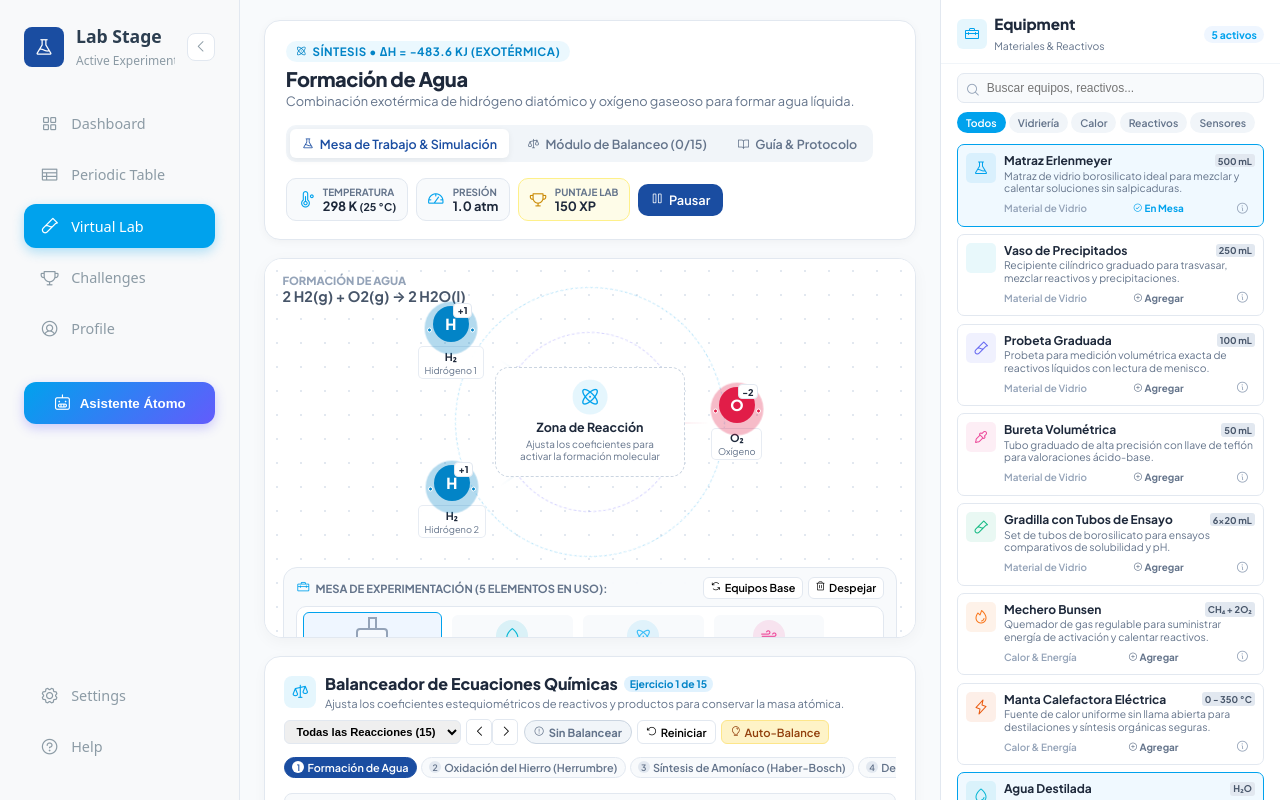
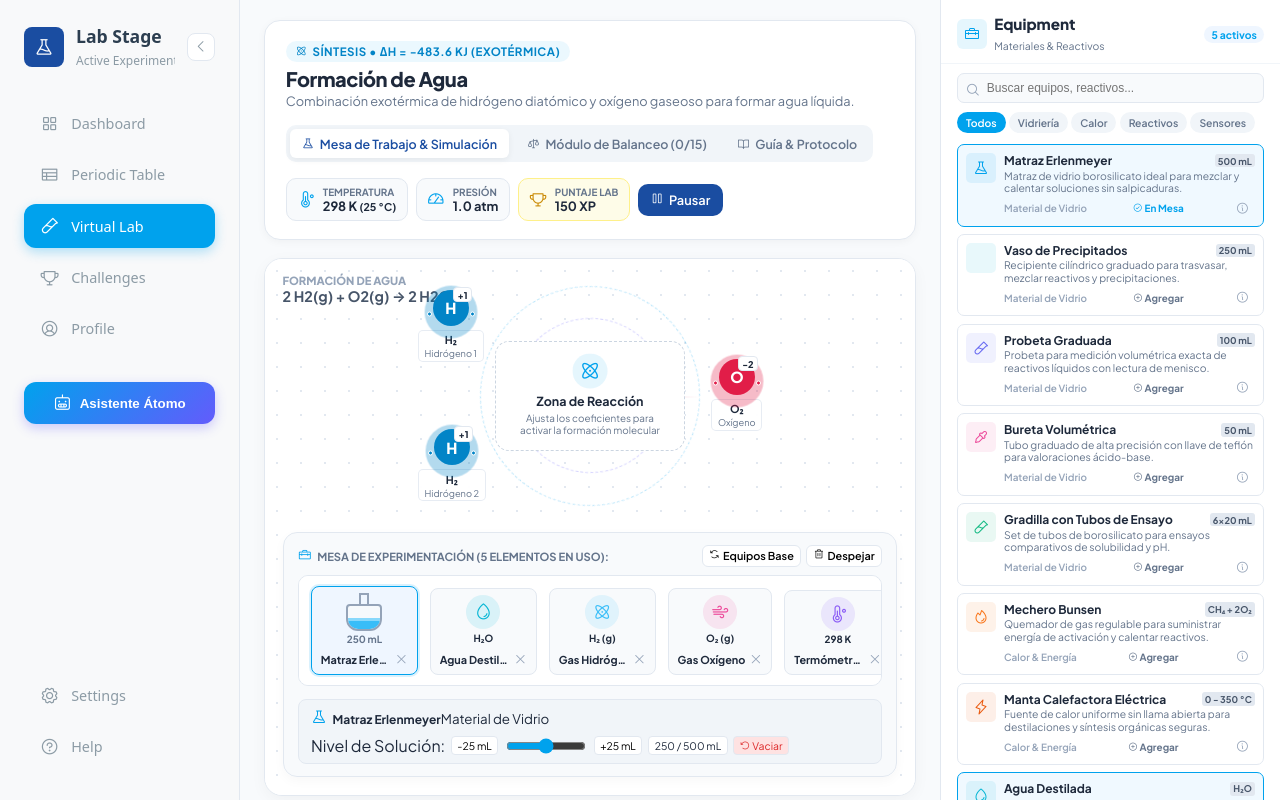
Before and after one commit to Andresittow/ReactivA, an Angular app in the folder ReactivA/: page /virtual-lab in a window 1280 px wide. Built offline with nearby package versions, Linux system fonts and the light colour scheme.

Commit message:
Arreglando Virtual Lab

```diff
--- a/ReactivA/src/app/virtual-lab/virtual-lab.scss
+++ b/ReactivA/src/app/virtual-lab/virtual-lab.scss
@@ -10,8 +10,8 @@ $warning-amber: #f59e0b;
 $danger-red: #ef4444;
 
 $bg-workspace: #f8fafc;
-$bg-canvas: #ffffff;
-$bg-card: #ffffff;
+$bg-canvas: #fff;
+$bg-card: #fff;
 $text-dark: #1e293b;
 $text-muted: #64748b;
 $text-light: #94a3b8;
@@ -67,10 +67,86 @@ $border-color: #e2e8f0;
   &::-webkit-scrollbar-thumb { background: #cbd5e1; border-radius: 4px; }
 }
 
-.lab-header {
+/* ============================================================
+   SHARED FLEXBOX & INTERACTIVE UTILITY GROUPS
+   ============================================================ */
+.pulse-indicator,
+.synth-sparkle-halo,
+.card-icon-box,
+.panel-icon,
+.balancer-icon-box,
+.tool-icon-circle,
+.btn-clear-search,
+.pill-index {
+  display: flex;
+  align-items: center;
+  justify-content: center;
+}
+
+.awaiting-state,
+.molecule-synthesized,
+.molecule-badge,
+.glassware-flask-visual,
+.bunsen-burner-visual,
+.generic-tool-visual,
+.bench-tool-item,
+.reactant-node,
+.atom-label,
+.reaction-arrow-block {
+  display: flex;
+  flex-direction: column;
+  align-items: center;
+}
+
+.lab-header,
+.workbench-header,
+.balancer-header,
+.card-title-row,
+.card-footer-meta,
+.tool-control-strip,
+.panel-header,
+.solved-row {
   display: flex;
   align-items: center;
   justify-content: space-between;
+}
+
+.nav-tab-btn,
+.btn-control-play,
+.btn-wb-action,
+.btn-reset-equation,
+.btn-help-equation,
+.carousel-pill,
+.balance-badge,
+.element-atom-chip {
+  display: inline-flex;
+  align-items: center;
+}
+
+.nav-tab-btn,
+.btn-control-play,
+.btn-wb-action,
+.btn-reset-equation,
+.btn-help-equation,
+.btn-volume-step,
+.btn-vessel-empty,
+.btn-tool-mode,
+.btn-step-arrow,
+.btn-reset-filter,
+.btn-close-modal,
+.btn-modal-action,
+.btn-tool-remove,
+.btn-inspect-modal,
+.tab-btn,
+.carousel-pill {
+  cursor: pointer;
+  font-family: inherit;
+}
+
+/* ============================================================
+   HEADER & TOP CONTROLS
+   ============================================================ */
+.lab-header {
   flex-wrap: wrap;
   gap: 1rem;
   background: $bg-card;
@@ -106,39 +182,6 @@ $border-color: #e2e8f0;
   background: #f1f5f9;
   padding: 0.25rem;
   border-radius: 10px;
-}
-
-/* Shared button / interactive styles */
-.nav-tab-btn,
-.btn-control-play,
-.btn-wb-action,
-.btn-reset-equation,
-.btn-help-equation,
-.carousel-pill,
-.balance-badge,
-.element-atom-chip {
-  display: inline-flex;
-  align-items: center;
-}
-
-.nav-tab-btn,
-.btn-control-play,
-.btn-wb-action,
-.btn-reset-equation,
-.btn-help-equation,
-.btn-volume-step,
-.btn-vessel-empty,
-.btn-tool-mode,
-.btn-step-arrow,
-.btn-reset-filter,
-.btn-close-modal,
-.btn-modal-action,
-.btn-tool-remove,
-.btn-inspect-modal,
-.tab-btn,
-.carousel-pill {
-  cursor: pointer;
-  font-family: inherit;
 }
 
 .nav-tab-btn {
@@ -208,9 +251,12 @@ $border-color: #e2e8f0;
   &:hover { background: color.adjust($primary-dark, $lightness: 8%); }
 }
 
+/* ============================================================
+   CANVAS DE SIMULACIÓN Y ÓRBITAS
+   ============================================================ */
 .simulation-canvas-wrapper {
-  flex: 1;
-  min-height: 380px;
+  flex-shrink: 0;
+  min-height: 520px;
   background: $bg-canvas;
   border-radius: 18px;
   border: 1px solid $border-color;
@@ -230,6 +276,7 @@ $border-color: #e2e8f0;
   padding: 1.1rem;
   box-sizing: border-box;
   background: #fff radial-gradient(#e2e8f0 1px, transparent 1px) 0 0/24px 24px;
+  gap: 0.85rem;
 
   &.simulation-paused * {
     animation-play-state: paused !important;
@@ -251,11 +298,11 @@ $border-color: #e2e8f0;
 .orbit-system {
   position: relative;
   width: 100%;
-  height: 290px;
+  height: 230px;
   display: flex;
   align-items: center;
   justify-content: center;
-  margin: auto 0;
+  margin: 0.25rem auto 0.5rem;
 }
 
 .orbit-ring {
@@ -263,9 +310,9 @@ $border-color: #e2e8f0;
   border-radius: 50%;
   pointer-events: none;
 }
-.ring-outer { width: 270px; height: 270px; border: 1.5px dashed rgba(0, 162, 237, 0.28); animation: rotateOrbit 30s linear infinite; }
-.ring-mid { width: 180px; height: 180px; border: 1.5px dashed rgba(99, 91, 252, 0.28); animation: rotateOrbitCounter 22s linear infinite; }
-.ring-inner { width: 100px; height: 100px; border: 1px solid rgba(16, 185, 129, 0.25); }
+.ring-outer { width: 220px; height: 220px; border: 1.5px dashed rgba(0, 162, 237, 0.28); animation: rotateOrbit 30s linear infinite; }
+.ring-mid { width: 155px; height: 155px; border: 1.5px dashed rgba(99, 91, 252, 0.28); animation: rotateOrbitCounter 22s linear infinite; }
+.ring-inner { width: 85px; height: 85px; border: 1px solid rgba(16, 185, 129, 0.25); }
 
 .bond-rays {
   position: absolute;
@@ -281,21 +328,18 @@ $border-color: #e2e8f0;
 }
 
 .ray { position: absolute; top: 50%; left: 50%; height: 2px; transform-origin: 0% 50%; }
-.ray-1 { width: 110px; background: linear-gradient(90deg, #0284c7, transparent); transform: rotate(215deg); }
-.ray-2 { width: 110px; background: linear-gradient(90deg, #0284c7, transparent); transform: rotate(145deg); }
-.ray-3 { width: 120px; background: linear-gradient(90deg, #e11d48, transparent); transform: rotate(0deg); }
+.ray-1 { width: 100px; background: linear-gradient(90deg, #0284c7, transparent); transform: rotate(215deg); }
+.ray-2 { width: 100px; background: linear-gradient(90deg, #0284c7, transparent); transform: rotate(145deg); }
+.ray-3 { width: 110px; background: linear-gradient(90deg, #e11d48, transparent); transform: rotate(0deg); }
 
 .reactant-node {
   position: absolute;
-  display: flex;
-  flex-direction: column;
-  align-items: center;
   z-index: 5;
 
-  &.top-left { top: 10%; left: 22%; }
-  &.bottom-left { bottom: 10%; left: 22%; }
-  &.center-right { top: 38%; right: 22%; }
-  &.top-right { top: 10%; right: 25%; }
+  &.top-left { top: 4%; left: 22%; }
+  &.bottom-left { bottom: 4%; left: 22%; }
+  &.center-right { top: 34%; right: 22%; }
+  &.top-right { top: 4%; right: 24%; }
 }
 
 .atom-halo {
@@ -354,10 +398,7 @@ $border-color: #e2e8f0;
 }
 
 .atom-label {
-  margin-top: 0.3rem;
-  display: flex;
-  flex-direction: column;
-  align-items: center;
+  margin-top: 0.25rem;
   background: rgba(255, 255, 255, 0.95);
   padding: 0.1rem 0.35rem;
   border-radius: 5px;
@@ -375,9 +416,6 @@ $border-color: #e2e8f0;
 }
 
 .awaiting-state {
-  display: flex;
-  flex-direction: column;
-  align-items: center;
   background: #fff;
   border: 1.5px dashed #cbd5e1;
   border-radius: 14px;
@@ -393,9 +431,6 @@ $border-color: #e2e8f0;
   border-radius: 50%;
   background: rgba(0, 162, 237, 0.1);
   color: $primary-blue;
-  display: flex;
-  align-items: center;
-  justify-content: center;
   font-size: 1.2rem;
   margin-bottom: 0.35rem;
   animation: pulseCore 2s infinite;
@@ -404,9 +439,6 @@ $border-color: #e2e8f0;
 .awaiting-title { font-size: 0.78rem; font-weight: 700; color: $text-dark; }
 
 .molecule-synthesized {
-  display: flex;
-  flex-direction: column;
-  align-items: center;
   animation: popIn 0.4s ease;
 }
 
@@ -416,18 +448,12 @@ $border-color: #e2e8f0;
   border-radius: 50%;
   background: #ecfdf5;
   color: #10b981;
-  display: flex;
-  align-items: center;
-  justify-content: center;
   font-size: 1.3rem;
   box-shadow: 0 0 14px rgba(16, 185, 129, 0.3);
 }
 
 .molecule-badge {
   margin-top: 0.4rem;
-  display: flex;
-  flex-direction: column;
-  align-items: center;
   background: #fff;
   padding: 0.4rem 0.75rem;
   border-radius: 10px;
@@ -437,21 +463,20 @@ $border-color: #e2e8f0;
   .synth-law { font-size: 0.6rem; color: #047857; }
 }
 
+/* ============================================================
+   MESA DE EXPERIMENTACIÓN (WORKBENCH) - 100% VISIBLE Y DINÁMICA
+   ============================================================ */
 .workbench-bar {
-  background: rgba(248, 250, 252, 0.95);
+  background: rgba(248, 250, 252, 0.98);
   border: 1px solid $border-color;
   border-radius: 14px;
-  padding: 0.6rem 0.8rem;
+  padding: 0.75rem 0.9rem;
   z-index: 5;
   display: flex;
   flex-direction: column;
-  gap: 0.45rem;
-}
-
-.workbench-header {
-  display: flex;
-  align-items: center;
-  justify-content: space-between;
+  gap: 0.55rem;
+  box-shadow: 0 4px 12px rgba(0, 0, 0, 0.03);
+  margin-top: auto;
 }
 
 .wb-title-group {
@@ -484,13 +509,18 @@ $border-color: #e2e8f0;
 .workbench-benchtop {
   display: flex;
   align-items: flex-end;
-  flex-wrap: wrap;
-  gap: 0.65rem;
-  min-height: 75px;
-  padding: 0.35rem;
+  gap: 0.75rem;
+  min-height: 110px;
+  padding: 0.6rem 0.75rem;
   background: #fff;
   border-radius: 10px;
   border: 1px solid $border-color;
+  overflow-x: auto;
+  overflow-y: hidden;
+  box-sizing: border-box;
+
+  &::-webkit-scrollbar { height: 5px; }
+  &::-webkit-scrollbar-thumb { background: #cbd5e1; border-radius: 4px; }
 }
 
 .bench-empty-guide {
@@ -499,41 +529,46 @@ $border-color: #e2e8f0;
   gap: 0.45rem;
   color: $text-muted;
   font-size: 0.74rem;
+  padding: 0.5rem;
   i { font-size: 1.1rem; color: $primary-blue; }
 }
 
 .bench-tool-item {
-  display: flex;
-  flex-direction: column;
-  align-items: center;
+  flex-shrink: 0;
+  min-width: 72px;
   cursor: pointer;
-  padding: 0.25rem 0.45rem;
-  border-radius: 6px;
+  padding: 0.4rem 0.55rem;
+  border-radius: 8px;
   background: #f8fafc;
-  border: 1.5px solid transparent;
+  border: 1.5px solid #e2e8f0;
+  transition: all 0.2s;
+
+  &:hover {
+    background: #f1f5f9;
+    border-color: #cbd5e1;
+    transform: translateY(-2px);
+  }
 
   &.selected {
     background: #eff6ff;
     border-color: $primary-blue;
+    box-shadow: 0 0 0 2px rgba(0, 162, 237, 0.15);
   }
 }
 
 .glassware-flask-visual {
   position: relative;
-  width: 36px;
-  height: 48px;
-  display: flex;
-  flex-direction: column;
-  align-items: center;
+  width: 40px;
+  height: 52px;
 
-  .flask-neck { width: 9px; height: 12px; border: 2px solid #94a3b8; border-bottom: none; }
-  .flask-reading { font-size: 0.58rem; font-weight: 700; color: $text-muted; }
+  .flask-neck { width: 10px; height: 12px; border: 2px solid #94a3b8; border-bottom: none; }
+  .flask-reading { font-size: 0.62rem; font-weight: 700; color: $text-muted; margin-top: 2px; }
 }
 
 .flask-body {
   position: relative;
-  width: 32px;
-  height: 30px;
+  width: 36px;
+  height: 32px;
   border: 2px solid #94a3b8;
   border-radius: 4px 4px 12px 12px;
   overflow: hidden;
@@ -559,50 +594,45 @@ $border-color: #e2e8f0;
 }
 
 .bunsen-burner-visual {
-  display: flex;
-  flex-direction: column;
-  align-items: center;
+  height: 56px;
+  justify-content: flex-end;
   .bunsen-barrel { width: 7px; height: 22px; background: #64748b; }
-  .bunsen-base { width: 22px; height: 5px; background: #334155; border-radius: 2px; }
-  .flame-label { font-size: 0.58rem; font-weight: 700; color: #ea580c; }
+  .bunsen-base { width: 24px; height: 5px; background: #334155; border-radius: 2px; }
+  .flame-label { font-size: 0.6rem; font-weight: 700; color: #ea580c; margin-top: 2px; }
 }
 
 .flame-cone {
   width: 12px;
   height: 18px;
   border-radius: 50% 50% 20% 20%;
-  &.flame-off { opacity: 0; height: 0; }
+  &.flame-off { opacity: 0; }
   &.flame-low { background: linear-gradient(to top, #0284c7, #facc15); animation: pulseFlame 1s infinite alternate; }
   &.flame-medium { width: 14px; height: 22px; background: linear-gradient(to top, #2563eb, #38bdf8, #fbbf24); animation: pulseFlame 0.8s infinite alternate; }
   &.flame-high { width: 16px; height: 26px; background: linear-gradient(to top, #1d4ed8, #00f0ff, #fff); animation: pulseFlame 0.5s infinite alternate; }
 }
 
 .generic-tool-visual {
-  display: flex;
-  flex-direction: column;
-  align-items: center;
-  .tool-icon-circle { width: 32px; height: 32px; border-radius: 50%; display: flex; align-items: center; justify-content: center; font-size: 1.1rem; }
-  .tool-value-tag { font-size: 0.6rem; font-weight: 700; color: $text-dark; }
+  .tool-icon-circle { width: 34px; height: 34px; border-radius: 50%; font-size: 1.15rem; }
+  .tool-value-tag { font-size: 0.62rem; font-weight: 700; color: $text-dark; margin-top: 2px; }
 }
 
 .bench-tool-meta {
   display: flex;
   align-items: center;
-  gap: 0.2rem;
-  margin-top: 0.2rem;
-  .tool-name { font-size: 0.65rem; font-weight: 700; color: $text-dark; }
-  .btn-tool-remove { border: none; background: transparent; color: $text-light; }
+  gap: 0.25rem;
+  margin-top: 0.35rem;
+  .tool-name { font-size: 0.68rem; font-weight: 700; color: $text-dark; white-space: nowrap; max-width: 70px; overflow: hidden; text-overflow: ellipsis; }
+  .btn-tool-remove { border: none; background: transparent; color: $text-light; padding: 0; &:hover { color: $danger-red; } }
 }
 
 .tool-control-strip {
-  display: flex;
-  align-items: center;
-  justify-content: space-between;
   flex-wrap: wrap;
   gap: 0.45rem;
-  padding: 0.4rem 0.6rem;
+  padding: 0.45rem 0.75rem;
   background: #f1f5f9;
   border-radius: 8px;
+  border: 1px solid #e2e8f0;
+  margin-top: 0.25rem;
 }
 
 .control-lead {
@@ -620,7 +650,7 @@ $border-color: #e2e8f0;
 
 .volume-slider { width: 80px; accent-color: $primary-blue; }
 
-.btn-volume-step, .volume-badge, .btn-tool-mode {
+.btn-volume-step, .volume-badge, .btn-tool-mode, .btn-vessel-empty {
   font-size: 0.65rem;
   padding: 0.15rem 0.35rem;
   border-radius: 4px;
@@ -629,14 +659,13 @@ $border-color: #e2e8f0;
 }
 
 .btn-vessel-empty {
-  font-size: 0.65rem;
-  padding: 0.15rem 0.35rem;
-  border-radius: 4px;
-  border: 1px solid $border-color;
   color: #dc2626;
   background: #fee2e2;
 }
 
+/* ============================================================
+   ESTACIÓN DE BALANCEO DE ECUACIONES
+   ============================================================ */
 .equation-balancer-section { width: 100%; }
 
 .balancer-card {
@@ -648,14 +677,6 @@ $border-color: #e2e8f0;
   display: flex;
   flex-direction: column;
   gap: 0.75rem;
-}
-
-.balancer-header {
-  display: flex;
-  align-items: center;
-  justify-content: space-between;
-  flex-wrap: wrap;
-  gap: 0.55rem;
 }
 
 .balancer-title-group {
@@ -670,9 +691,6 @@ $border-color: #e2e8f0;
   border-radius: 8px;
   background: rgba(0, 162, 237, 0.1);
   color: $primary-blue;
-  display: flex;
-  align-items: center;
-  justify-content: center;
   font-size: 1.1rem;
 }
 
@@ -748,7 +766,7 @@ $border-color: #e2e8f0;
   font-weight: 600;
   color: $text-muted;
 
-  .pill-index { width: 12px; height: 12px; border-radius: 50%; background: #e2e8f0; font-size: 0.55rem; display: flex; align-items: center; justify-content: center; }
+  .pill-index { width: 12px; height: 12px; border-radius: 50%; background: #e2e8f0; font-size: 0.55rem; }
   .pill-check { color: #10b981; }
   &.active { background: $primary-dark; color: #fff; border-color: $primary-dark; .pill-index { background: #fff; color: $primary-dark; } }
 }
@@ -801,9 +819,6 @@ $border-color: #e2e8f0;
 .math-operator { font-size: 1.15rem; font-weight: 700; color: $text-muted; }
 
 .reaction-arrow-block {
-  display: flex;
-  flex-direction: column;
-  align-items: center;
   color: $primary-blue;
   i { font-size: 1.3rem; font-weight: 800; }
   .heat-symbol { font-size: 0.62rem; font-weight: 800; color: #f97316; }
@@ -849,6 +864,9 @@ $border-color: #e2e8f0;
   .conservation-mismatch { color: $text-muted; display: inline-flex; align-items: center; gap: 0.2rem; }
 }
 
+/* ============================================================
+   GUÍA PEDAGÓGICA Y PANEL DE EQUIPOS
+   ============================================================ */
 .lab-guide-panel {
   display: flex;
   flex-direction: column;
@@ -894,9 +912,6 @@ $border-color: #e2e8f0;
 
 .panel-header {
   padding: 0.9rem 1rem 0.55rem;
-  display: flex;
-  align-items: center;
-  justify-content: space-between;
   border-bottom: 1px solid #f1f5f9;
 }
 
@@ -904,7 +919,7 @@ $border-color: #e2e8f0;
   display: flex;
   align-items: center;
   gap: 0.45rem;
-  .panel-icon { width: 30px; height: 30px; border-radius: 6px; background: rgba(0, 162, 237, 0.1); color: $primary-blue; display: flex; align-items: center; justify-content: center; font-size: 1rem; }
+  .panel-icon { width: 30px; height: 30px; border-radius: 6px; background: rgba(0, 162, 237, 0.1); color: $primary-blue; font-size: 1rem; }
   h2 { margin: 0; font-size: 0.95rem; font-weight: 800; color: $text-dark; }
   span { font-size: 0.65rem; color: $text-muted; }
 }
@@ -939,9 +954,6 @@ $border-color: #e2e8f0;
   width: 15px;
   height: 15px;
   border-radius: 50%;
-  display: flex;
-  align-items: center;
-  justify-content: center;
   font-size: 0.6rem;
 }
 
@@ -987,7 +999,7 @@ $border-color: #e2e8f0;
   &.active { border-color: $primary-blue; background: #f0f9ff; }
 }
 
-.card-icon-box { width: 30px; height: 30px; border-radius: 5px; display: flex; align-items: center; justify-content: center; font-size: 1rem; flex-shrink: 0; }
+.card-icon-box { width: 30px; height: 30px; border-radius: 5px; font-size: 1rem; flex-shrink: 0; }
 
 .card-info {
   flex: 1;
@@ -996,17 +1008,11 @@ $border-color: #e2e8f0;
 }
 
 .card-title-row {
-  display: flex;
-  align-items: center;
-  justify-content: space-between;
   .card-name { margin: 0; font-size: 0.75rem; font-weight: 700; color: $text-dark; white-space: nowrap; overflow: hidden; text-overflow: ellipsis; }
   .card-formula-tag { font-size: 0.58rem; font-weight: 700; background: #e2e8f0; color: #475569; padding: 0.05rem 0.2rem; border-radius: 3px; }
 }
 
 .card-footer-meta {
-  display: flex;
-  align-items: center;
-  justify-content: space-between;
   font-size: 0.62rem;
   .category-tag { color: $text-light; font-weight: 600; }
   .status-indicator { font-weight: 700; color: $text-muted; &.status-active { color: $primary-blue; } }
@@ -1031,6 +1037,9 @@ $border-color: #e2e8f0;
   font-size: 0.68rem;
 }
 
+/* ============================================================
+   MODALES Y POPUPS
+   ============================================================ */
 .modal-backdrop {
   position: fixed;
   top: 0;
@@ -1116,9 +1125,6 @@ $border-color: #e2e8f0;
 }
 
 .solved-row {
-  display: flex;
-  align-items: center;
-  justify-content: space-between;
   padding: 0.25rem 0.45rem;
   background: #f8fafc;
   border-radius: 5px;
@@ -1145,6 +1151,9 @@ $border-color: #e2e8f0;
   font-size: 0.74rem;
 }
 
+/* ============================================================
+   KEYFRAMES & MEDIA QUERIES
+   ============================================================ */
 @keyframes rotateOrbit { to { transform: rotate(360deg); } }
 @keyframes rotateOrbitCounter { to { transform: rotate(-360deg); } }
 @keyframes pulseHalo { 50% { transform: scale(1.2); opacity: 0.3; } }
@@ -1152,12 +1161,12 @@ $border-color: #e2e8f0;
 @keyframes pulseFlame { to { transform: scale(1.18); } }
 @keyframes pulseRays { to { opacity: 1; } }
 @keyframes popIn { 0% { transform: scale(0.6); opacity: 0; } to { transform: scale(1); opacity: 1; } }
-@keyframes riseBubble { 0% { bottom: 0; opacity: 0; } 50% { opacity: 0.8; } 100% { bottom: 90%; opacity: 0; } }
+@keyframes riseBubble { 0% { bottom: 0; opacity: 0; } 50% { opacity: 0.8; } to { bottom: 90%; opacity: 0; } }
 @keyframes slideInDown { from { opacity: 0; transform: translateY(-16px); } }
 
 @media (max-width: 1200px) {
   .equipment-panel { width: 300px; }
-  .orbit-system { height: 250px; }
+  .orbit-system { height: 210px; }
 }
 
 @media (max-width: 992px) {
```
